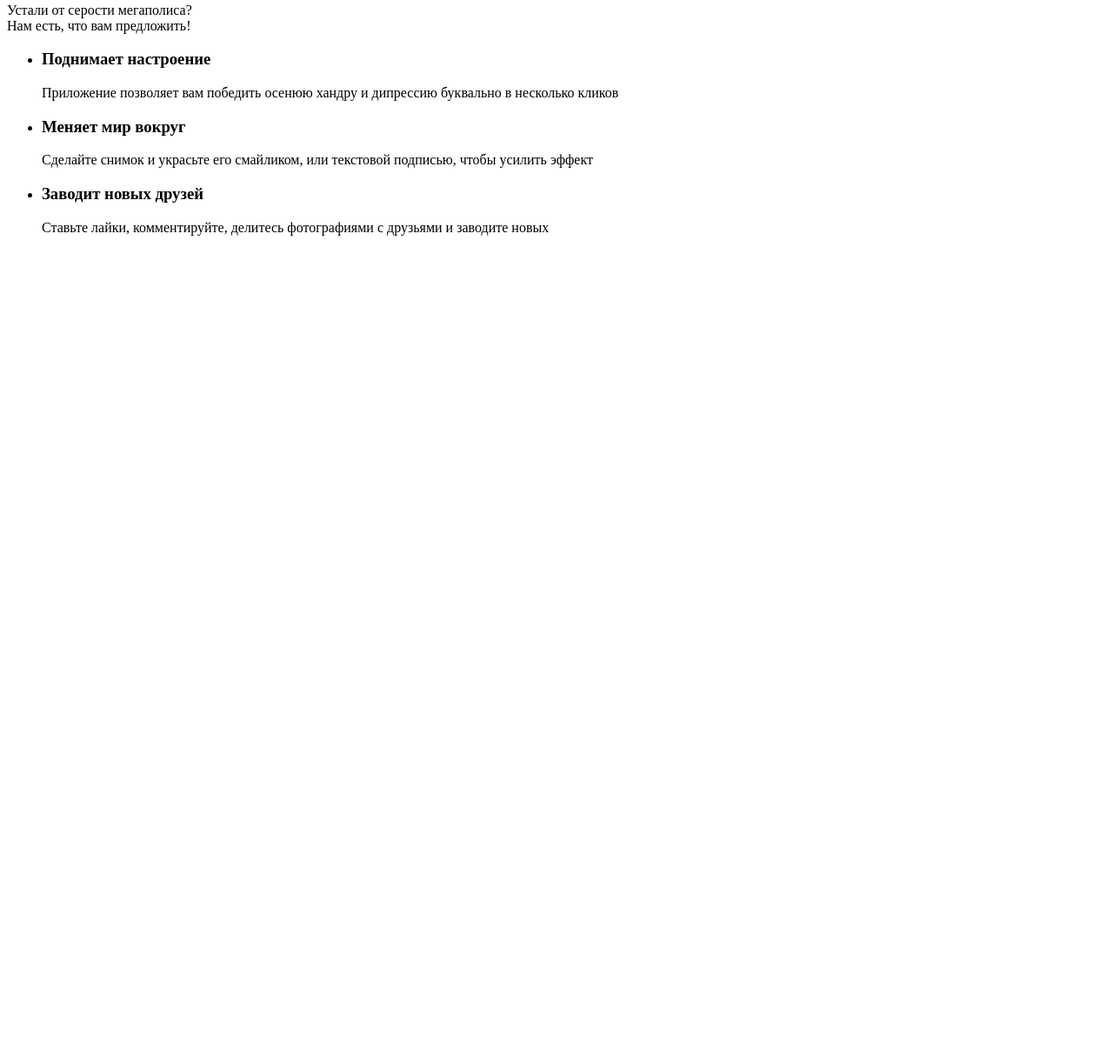
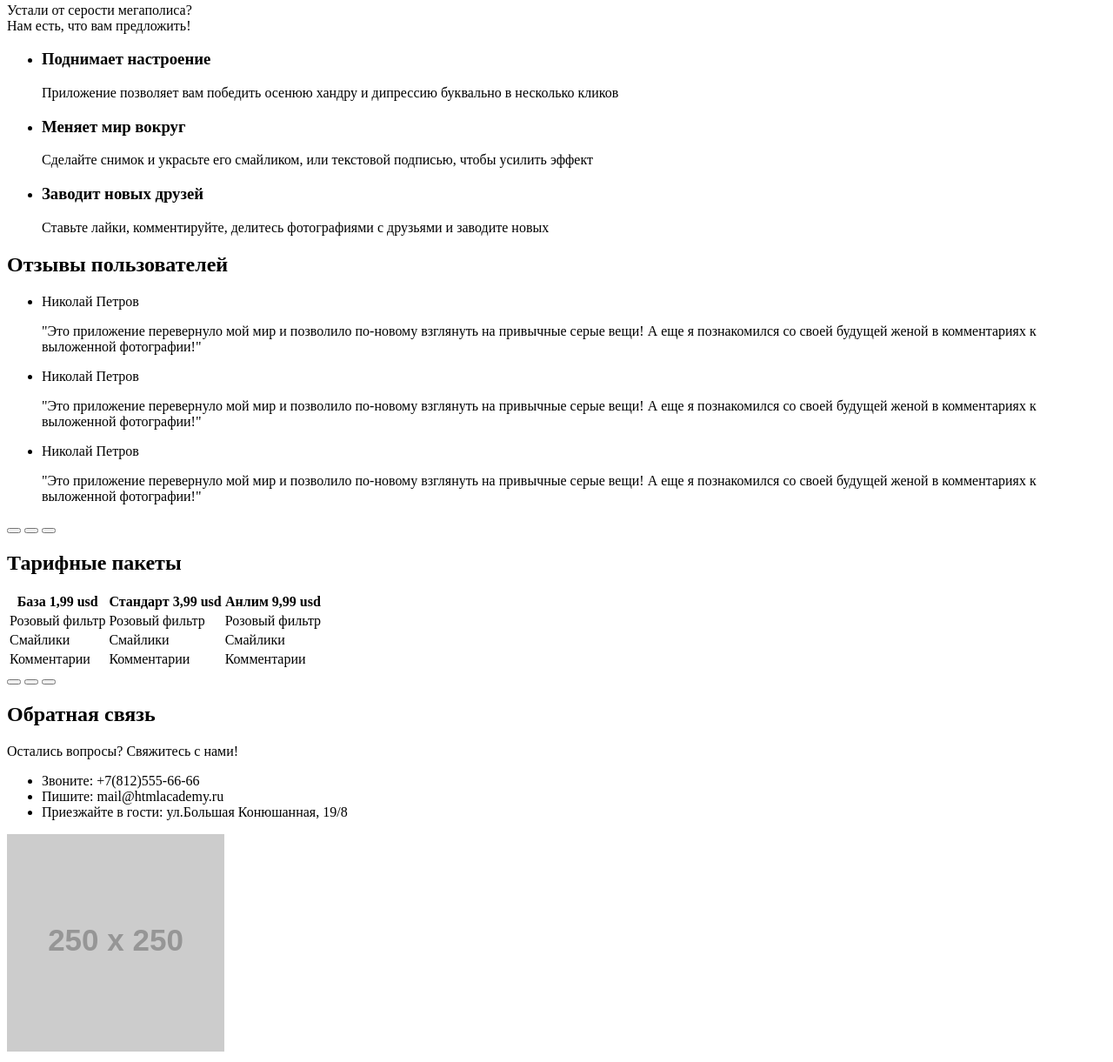
Before and after one commit to kamelot43/216332-pink-1, a website: page index.html in a window 1280 px wide. Shown: the part 491-1712 px from the top of the page at 87% size. Before the commit the page ends 800 px from the top, so only its background shows below. Drawn offline with Linux system fonts and the light colour scheme; placeholder pictures from the web are drawn by us.

Commit message:
Html-разметка.index.Готово

```diff
--- a/index.html
+++ b/index.html
@@ -1,9 +1,11 @@
 <!DOCTYPE html>
 <html lang="ru">
+
 <head>
   <meta charset="utf-8">
   <title>HTML Academy: Пинк</title>
 </head>
+
 <body>
   <header class="site-header">
     <h1 class="visually-hidden">Панель навигации</h1>
@@ -26,12 +28,12 @@
           <a class="site-nav__link" href="form.html">Конкурс</a>
         </li>
         <li class="site-nav__item">
-                  <a class="site-nav__link"  href="http://htmlacademy.ru/">Html academy</a>
+          <a class="site-nav__link" href="http://htmlacademy.ru/">Html academy</a>
         </li>
       </ul>
 
       <div class="site-header__demo-img">
-          <img src="http://placehold.it/150x100">
+        <img src="http://placehold.it/150x100" alt="Демо-картинка">
       </div>
     </nav>
   </header>
@@ -50,9 +52,9 @@
     </section>
     <section class="advantages">
       <h2 class="visually-hidden">О преимуществах</h2>
-          <div class="advantages__proposal">
-            <div class="advantages__proposal--text">Устали от серости мегаполиса?</div>
-              <div class="advantages__proposal--text">Нам есть, что вам предложить!</div>
+      <div class="advantages__proposals">
+        <div class="advantages__proposal">Устали от серости мегаполиса?</div>
+        <div class="advantages__proposal">Нам есть, что вам предложить!</div>
       </div>
       <ul class="advantages__items">
         <li class="advantages__item">
@@ -61,7 +63,7 @@
         </li>
         <li class="advantages__item">
           <h3 class="advantages__title">Меняет мир вокруг</h3>
-                <p class="advantages__descr">  Сделайте снимок и украсьте его смайликом, или текстовой подписью, чтобы усилить эффект</p>
+          <p class="advantages__descr"> Сделайте снимок и украсьте его смайликом, или текстовой подписью, чтобы усилить эффект</p>
         </li>
 
         <li class="advantages__item">
@@ -69,9 +71,107 @@
           <p class="advantages__descr">Ставьте лайки, комментируйте, делитесь фотографиями с друзьями и заводите новых</p>
         </li>
       </ul>
+    </section>
+    <section class="reviews">
+      <h2 class="visually-hidden">Отзывы пользователей</h2>
+      <ul class="reviews__items">
+        <li class="reviews__item">
+          <span class="reviews__author">Николай Петров</span>
+          <p class="reviews__text">"Это приложение перевернуло мой мир и позволило по-новому взглянуть на привычные серые вещи! А еще я познакомился со своей будущей женой в комментариях к выложенной фотографии!"</p>
+        </li>
+        <li class="reviews__item">
+          <span class="reviews__author">Николай Петров</span>
+          <p class="reviews__text">"Это приложение перевернуло мой мир и позволило по-новому взглянуть на привычные серые вещи! А еще я познакомился со своей будущей женой в комментариях к выложенной фотографии!"</p>
+        </li>
+        <li class="reviews__item">
+          <span class="reviews__author">Николай Петров</span>
+          <p class="reviews__text">"Это приложение перевернуло мой мир и позволило по-новому взглянуть на привычные серые вещи! А еще я познакомился со своей будущей женой в комментариях к выложенной фотографии!"</p>
+        </li>
+      </ul>
+      <div class="reviews__controls slider-controls">
+        <button class="slider-controls__toggle  slider-controls__toggle--active" type="button"></button>
+        <button class="slider-controls__toggle" type="button"></button>
+        <button class="slider-controls__toggle" type="button"></button>
+      </div>
+    </section>
+    <section class="pricelist">
+      <div class="pricelist__wrapper">
 
+        <h2 class="visually-hidden">Тарифные пакеты</h2>
+
+
+        <table class="pricelist__table ">
+          <tr>
+            <th class="pricelist__title ">
+              <span class="pricelist__package ">База</span>
+              <span class="pricelist__price ">1,99 usd</span>
+            </th>
+            <th class="pricelist__title pricelist__title--popular checked">
+              <span class="pricelist__package ">Стандарт</span>
+              <span class="pricelist__price ">3,99 usd</span>
+            </th>
+            <th class="pricelist__title ">
+              <span class="pricelist__package">Анлим</span>
+              <span class="pricelist__price">9,99 usd</span>
+            </th>
+
+          </tr>
+
+          <tr class="pricelist__tr">
+
+            <td class="pricelist__option ">Розовый фильтр <span class="pricelist__icon pricelist__icon--yes"></span> </td>
+            <td class="pricelist__option ">Розовый фильтр <span class="pricelist__icon pricelist__icon--yes"></span> </td>
+            <td class="pricelist__option ">Розовый фильтр <span class="pricelist__icon pricelist__icon--yes"></span> </td>
+          </tr>
+          <tr class="pricelist__tr">
+
+            <td class="pricelist__option">Смайлики <span class="pricelist__icon pricelist__icon--no"></span></td>
+            <td class="pricelist__option">Смайлики <span class="pricelist__icon pricelist__icon--yes"></span></td>
+            <td class="pricelist__option">Смайлики <span class="pricelist__icon pricelist__icon--yes"></span></td>
+          </tr>
+          <tr class="pricelist__tr">
+
+            <td class="pricelist__option">Комментарии <span class="pricelist__icon pricelist__icon--no"></span></td>
+            <td class="pricelist__option">Комментарии <span class="pricelist__icon pricelist__icon--no"></span></td>
+            <td class="pricelist__option">Комментарии <span class="pricelist__icon pricelist__icon--yes"></span></td>
+          </tr>
+
+        </table>
+
+        <div class="pricelist__controls slider-controls">
+          <button class="slider-controls__toggle" type="button"></button>
+          <button class="slider-controls__toggle slider-controls__toggle--active" type="button"></button>
+          <button class="slider-controls__toggle" type="button"></button>
+        </div>
+
+      </div>
     </section>
   </main>
+  <footer class="site-footer">
+    <h2 class="visually-hidden">Обратная связь</h2>
+
+    <div class="site-footer__wrapper">
+      <p class="site-footer__question">Остались вопросы? Свяжитесь с нами!</p>
+      <ul class="site-footer__items">
+        <li class="site-footer__item">
+          <span class="site-footer__action">Звоните:</span>
+          <span class="site-footer__contact">+7(812)555-66-66</span>
+        </li>
+        <li class="site-footer__item">
+          <span class="site-footer__action">Пишите:</span>
+          <span class="site-footer__contact">mail@htmlacademy.ru</span>
+        </li>
+        <li class="site-footer__item">
+          <span class="site-footer__action">Приезжайте в гости:</span>
+          <span class="site-footer__contact">ул.Большая Конюшанная, 19/8</span>
+        </li>
+      </ul>
+      <div class="site-footer__map">
+        <img src="http://placehold.it/250x250" alt="Схема проезда">
+      </div>
+    </div>
+  </footer>
 
 </body>
+
 </html>
```
Lines whose indentation alone changed are shown as unchanged.
